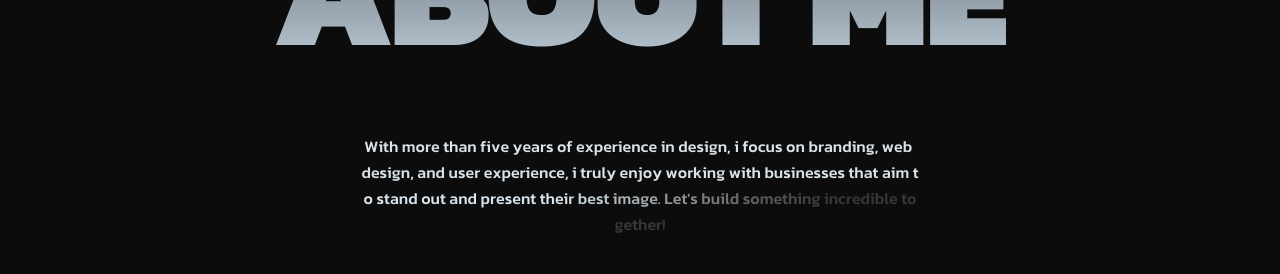
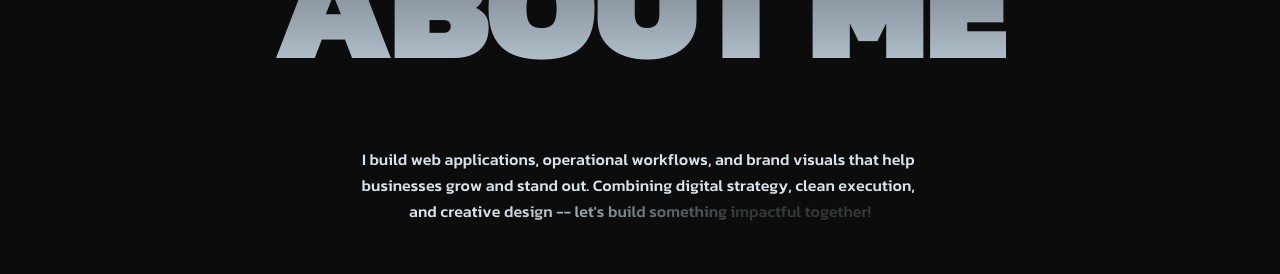
Before and after one commit to nanaseptiana1991-png/nana-septiana-portfolio, a Next.js app: page / in a window 1280 px wide. Shown: the part 1800-2074 px from the top of the page. Built offline with nearby package versions, Linux system fonts and the light colour scheme.

Commit message:
Update page.tsx

```diff
--- a/src/app/page.tsx
+++ b/src/app/page.tsx
@@ -679,9 +679,9 @@ export default function HomePage() {
 
           <div className="mt-10 sm:mt-14 md:mt-16">
             <AnimatedText
-              text="With more than five years of experience in design, i focus on branding, web design, and user experience, i truly enjoy working with businesses that aim to stand out and present their best image. Let's build something incredible together!"
-              className="max-w-[560px] text-center font-medium leading-relaxed text-[#D7E2EA]"
-            />
+  text="I build web applications, operational workflows, and brand visuals that help businesses grow and stand out. Combining digital strategy, clean execution, and creative design -- let's build something impactful together!"
+  className="max-w-[560px] text-center font-medium leading-relaxed text-[#D7E2EA]"
+/>
           </div>
 
           <div className="mt-16 sm:mt-20 md:mt-24">
```
